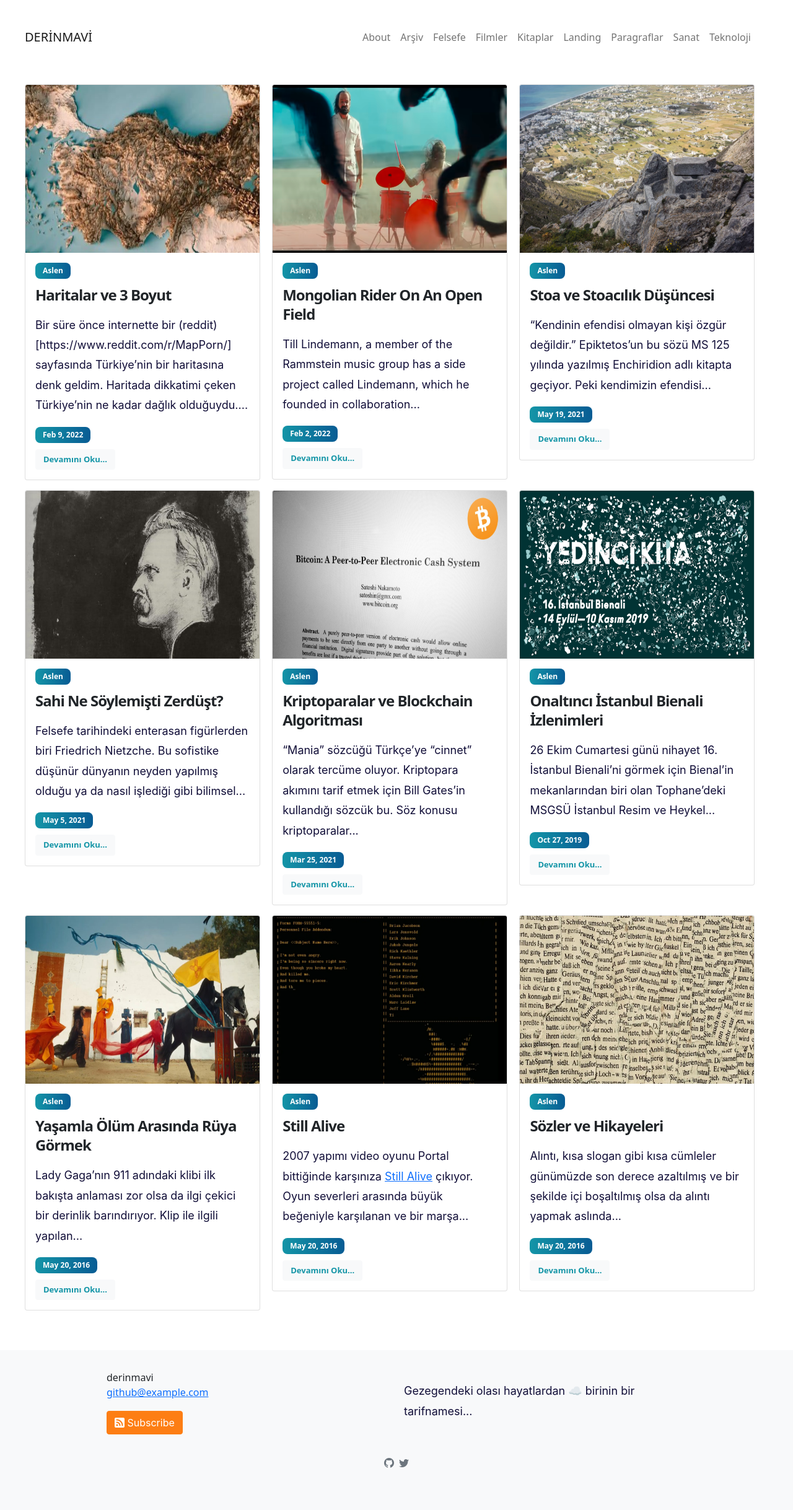
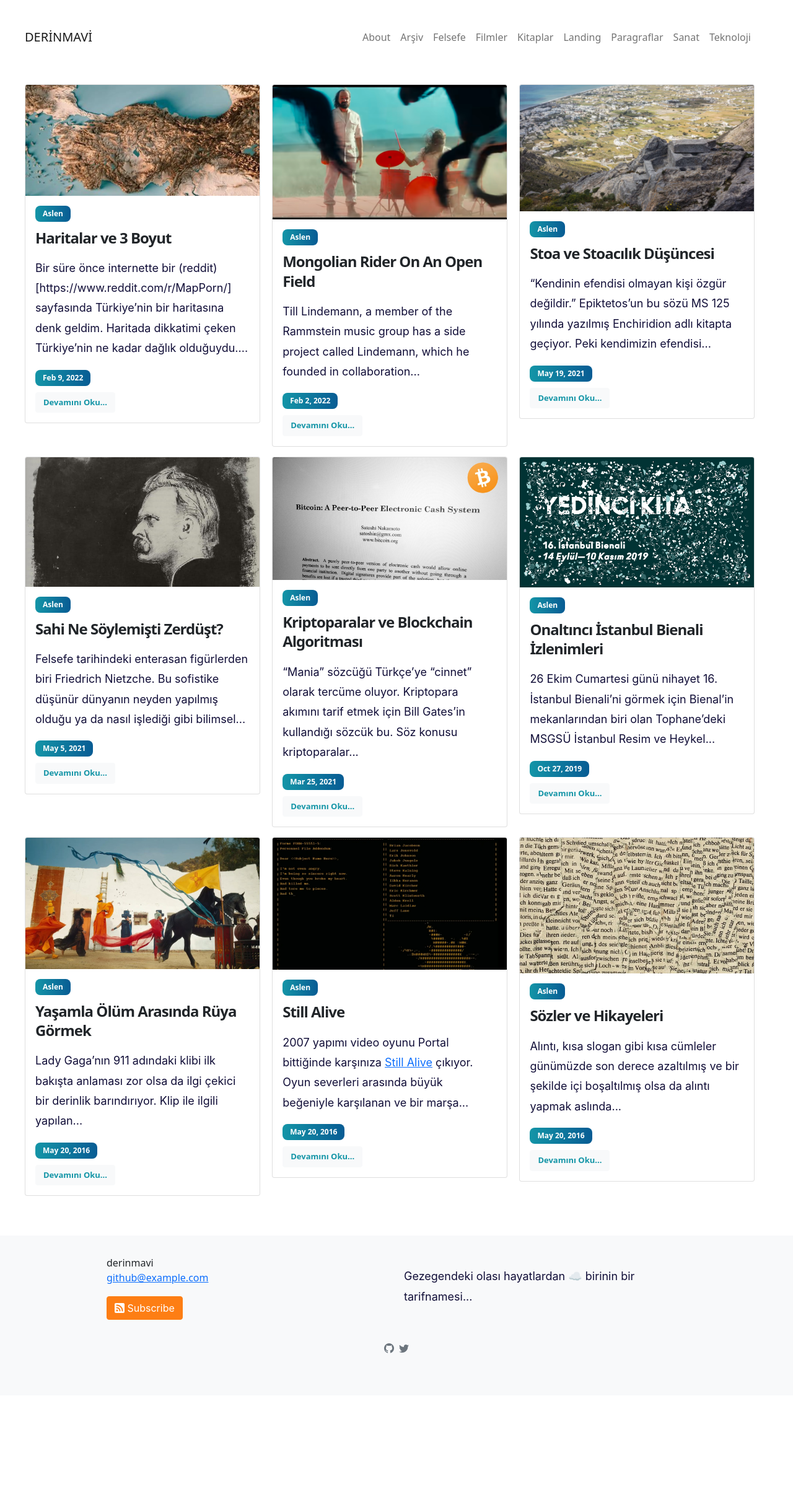
Before and after one commit to tozbulut/derinmavi.io, a Jekyll site: the page built from index.markdown, in a window 1280 px wide. Shown: the whole page at 62% size. Built offline with Jekyll 4.4.1, drawn with Linux system fonts in a browser that asks for light colours; after the commit the page ends 2252 px from its top, so only the background shows below that.

Commit message:
Update home.html

```diff
--- a/_layouts/home.html
+++ b/_layouts/home.html
@@ -24,7 +24,7 @@ layout: default2
       {%- for post in posts -%}
     <div>
         <div class="card" style="width: 23.75rem; margin-right: 1.2rem; margin-bottom: 1rem;">
-  {%- if post.img -%}<a href="{{ post.url | relative_url }}" ><img src="{{ post.img }}" class="card-img-top" style="height: 270.5px; width: 378px;" alt="{{ post.title | escape }}"></a>{%- endif -%}
+  {%- if post.img -%}<a href="{{ post.url | relative_url }}" ><img src="{{ post.img }}" class="card-img-top" alt="{{ post.title | escape }}"></a>{%- endif -%}
   <div class="card-body">
     <div class="cb_card">Aslen</div>
     <h5 class="card-title" style=" letter-spacing: -1px; font-size: 24px; line-height: 1.3; font-weight: 700; ">{{ post.title | escape }}</h5>
```
